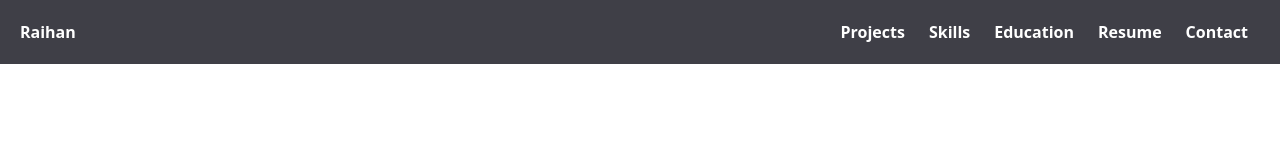
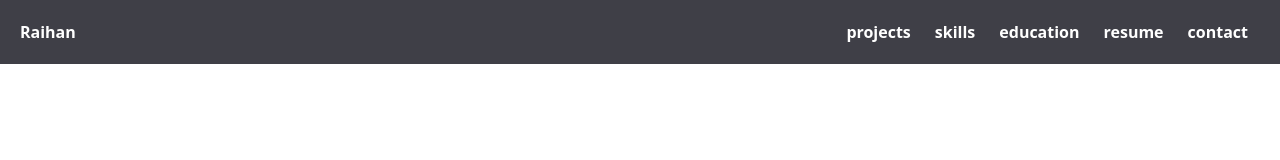
Before and after one commit to raihanph21/myportfolio, a React (Vite) app: page / in a window 1280 px wide. Shown: the top 160 px of the page. Built offline with nearby package versions, Linux system fonts and the light colour scheme.

Commit message:
refactor: render lists navbar items using map

```diff
--- a/src/components/Contact.jsx
+++ b/src/components/Contact.jsx
@@ -1,6 +1,6 @@
 function Contact() {
   return (
-    <div className="flex justify-around bg-zinc-950 pt-10">
+    <div id="contact" className="flex justify-around bg-zinc-950 pt-10">
       <div>
         <h4>Get In Touch</h4>
         <ul>
--- a/src/components/Education.jsx
+++ b/src/components/Education.jsx
@@ -1,6 +1,6 @@
 function Education() {
   return (
-    <div className="flex justify-around p-5">
+    <div id="education" className="flex justify-around p-5">
       <div>
         <h4>My Education</h4>
         <ul>
--- a/src/components/Navbar.jsx
+++ b/src/components/Navbar.jsx
@@ -1,26 +1,14 @@
+const listNav = ["projects", "skills", "education", "resume", "contact"];
+
 function Navbar() {
+  const listNavKanan = listNav.map((x) => <li>{x}</li>);
+
   return (
     <nav className="w-full bg-zinc-700 text-white p-5 flex justify-between sticky top-0 font-bold">
       <ul className="flex gap-6">
         <li>Raihan</li>
       </ul>
-      <ul className="flex gap-6 ml-auto me-3">
-        <li>
-          <a href="#">Projects</a>
-        </li>
-        <li>
-          <a href="#">Skills</a>
-        </li>
-        <li>
-          <a href="#">Education</a>
-        </li>
-        <li>
-          <a href="#">Resume</a>
-        </li>
-        <li>
-          <a href="#">Contact</a>
-        </li>
-      </ul>
+      <ul className="flex gap-6 ml-auto me-3">{listNavKanan}</ul>
     </nav>
   );
 }
--- a/src/components/Projects.jsx
+++ b/src/components/Projects.jsx
@@ -2,7 +2,7 @@ import ProjectsCard from "./ProjectsCard";
 
 function Projects() {
   return (
-    <div className="mt-40  bg-zinc-950 p-5">
+    <div id="projects" className="mt-40  bg-zinc-950 p-5">
       <h3 className="text-center font-bold text-2xl">My Projects</h3>
       <ProjectsCard />
       <ProjectsCard />
--- a/src/components/Skills.jsx
+++ b/src/components/Skills.jsx
@@ -14,7 +14,7 @@ import { RiTailwindCssFill } from "react-icons/ri";
 
 function Skills() {
   return (
-    <div className="flex flex-col items-center mt-50 mb-20">
+    <div id="skills" className="flex flex-col items-center mt-50 mb-20">
       <h3 className="font-bold text-2xl mb-5">My Expertise</h3>
       <div className="grid gap-10 grid-cols-4">
         <FaHtml5 size={100} />
```
